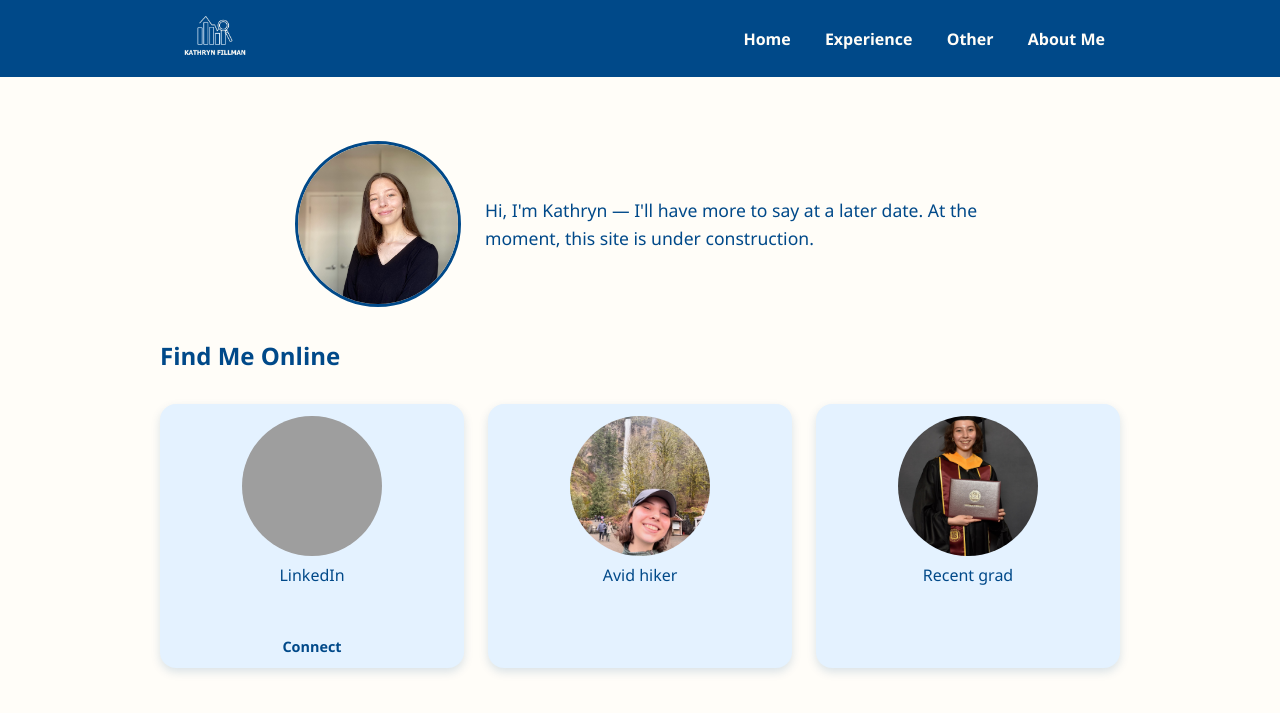
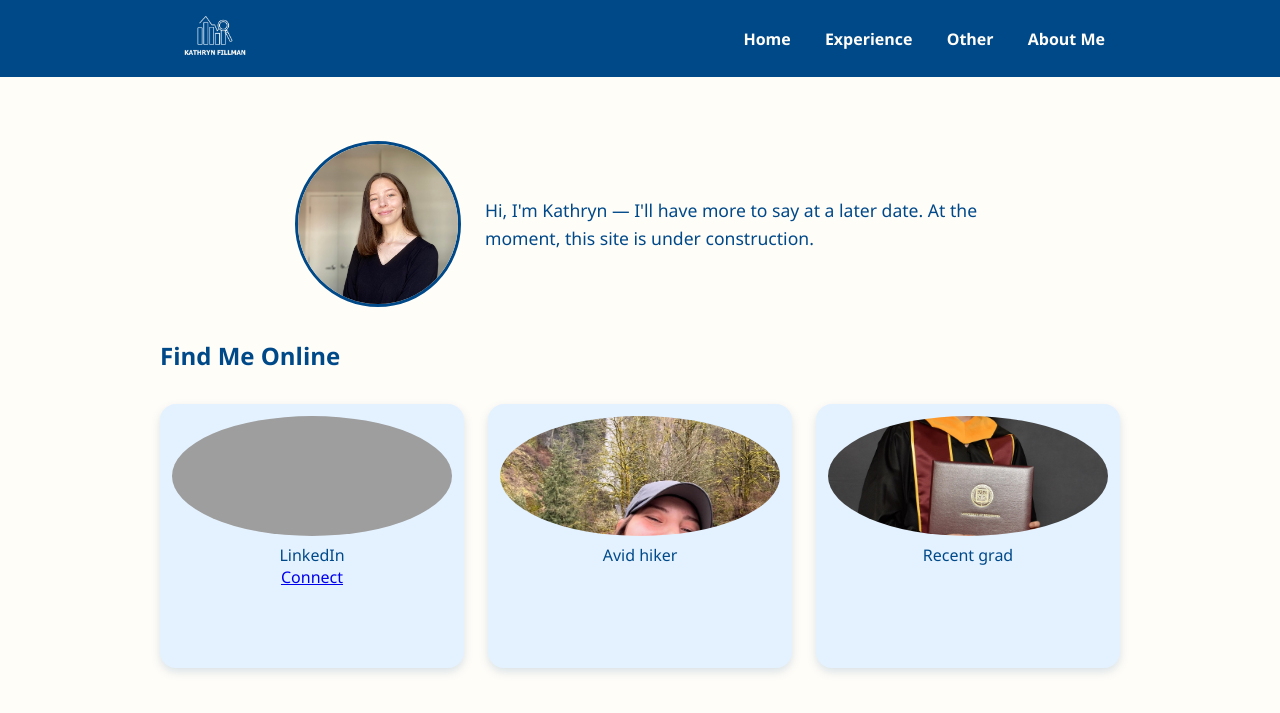
Before and after one commit to kfillman/kfillman.github.io, a Jekyll site: the page built from index.md, in a window 1280 px wide. Shown: the top 713 px of the page. Built offline with Jekyll 4.4.1, drawn with Linux system fonts in a browser that asks for light colours; grey boxes are pictures that could not be loaded.

Commit message:
Update style.css

```diff
--- a/assets/css/style.css
+++ b/assets/css/style.css
@@ -192,8 +192,8 @@ nav {
     flex-direction: column;
     align-items: center;
     text-align: center;
+    transition: transform 0.2s, box-shadow 0.2s;
     height: 240px;
-    justify-content: flex-start;
 }
 
 .mini-card img {
@@ -204,12 +204,23 @@ nav {
     margin-bottom: 0.5em;
 }
 
-.mini-card a {
+.mini-card:hover {
+    transform: translateY(-5px);
+    box-shadow: 0 6px 12px rgba(0, 73, 137, 0.25);
+}
+
+.mini-card img {
+    width: 100%;
+    height: 120px;
+    object-fit: cover;
+}
+
+.mini-card-text {
+    padding: 0.5em;
+    font-size: 0.9em;
+    text-align: center;
     color: #004989;
     font-weight: bold;
-    font-size: 0.9em;
-    text-decoration: none;
-    margin-top: auto;
 }
 
 .home-intro {
```
